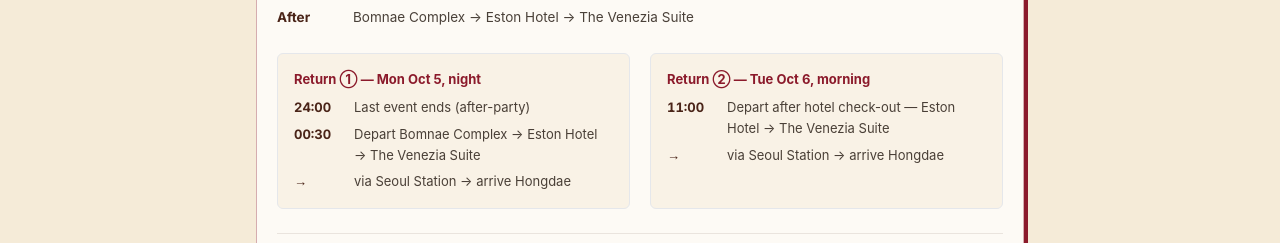
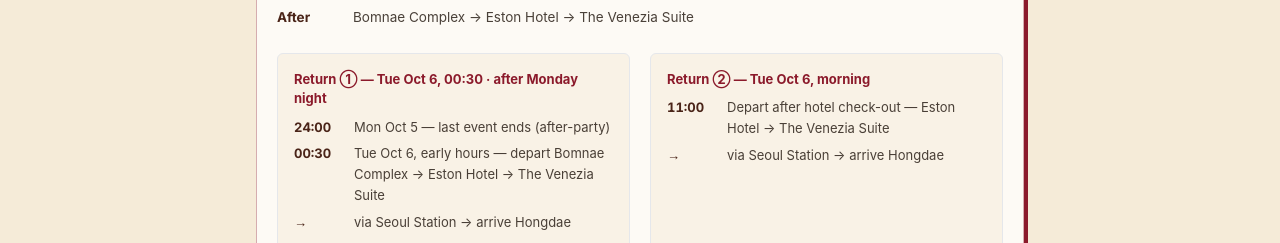
Before and after one commit to uedutainment-art/kcctf-website, a Next.js app: page /en/shuttle in a window 1280 px wide. Shown: the part 557-800 px from the top of the page. Built offline with nearby package versions, Linux system fonts and the light colour scheme; no server answers; a web font is replaced by a local one.

Commit message:
fix(shuttle): 귀가편 ① 날짜 정정 — 10/6(화) 00:30 (월요일 밤 행사 후)
Co-Authored-By: Claude Fable 5 <noreply@anthropic.com>

```diff
--- a/app/[locale]/shuttle/page.tsx
+++ b/app/[locale]/shuttle/page.tsx
@@ -32,9 +32,9 @@ export default function ShutttlePage({ params: { locale } }: { params: { locale:
       ];
   const returns: { label: string; steps: Step[] }[] = isKo
     ? [
-        { label: '귀가편 ① — 10/5(월) 밤', steps: [
-          { time: '24:00', text: '행사 종료 (애프터파티)' },
-          { time: '00:30', text: '봄내체육관 출발 → 에스턴호텔 → 더베네치아스위트' },
+        { label: '귀가편 ① — 10/6(화) 00:30 · 월요일 밤 행사 후', steps: [
+          { time: '24:00', text: '10/5(월) 행사 종료 (애프터파티)' },
+          { time: '00:30', text: '10/6(화) 새벽 — 봄내체육관 출발 → 에스턴호텔 → 더베네치아스위트' },
           { time: '→', text: '서울역 경유 → 홍대입구 도착' },
         ] },
         { label: '귀가편 ② — 10/6(화) 오전', steps: [
@@ -43,9 +43,9 @@ export default function ShutttlePage({ params: { locale } }: { params: { locale:
         ] },
       ]
     : [
-        { label: 'Return ① — Mon Oct 5, night', steps: [
-          { time: '24:00', text: 'Last event ends (after-party)' },
-          { time: '00:30', text: 'Depart Bomnae Complex → Eston Hotel → The Venezia Suite' },
+        { label: 'Return ① — Tue Oct 6, 00:30 · after Monday night', steps: [
+          { time: '24:00', text: 'Mon Oct 5 — last event ends (after-party)' },
+          { time: '00:30', text: 'Tue Oct 6, early hours — depart Bomnae Complex → Eston Hotel → The Venezia Suite' },
           { time: '→', text: 'via Seoul Station → arrive Hongdae' },
         ] },
         { label: 'Return ② — Tue Oct 6, morning', steps: [
--- a/content/en.json
+++ b/content/en.json
@@ -517,7 +517,7 @@
           },
           {
             "k": "Return",
-            "v": "① Mon Oct 5, 00:30 from Bomnae · ② Tue Oct 6, 11:00 from the hotels — choose when booking"
+            "v": "① Tue Oct 6, 00:30 from Bomnae (after Monday's last event) · ② Tue Oct 6, 11:00 from the hotels — choose when booking"
           },
           {
             "k": "Seats",
--- a/content/ko.json
+++ b/content/ko.json
@@ -517,7 +517,7 @@
           },
           {
             "k": "오는 편",
-            "v": "① 10/5(월) 00:30 봄내 출발 · ② 10/6(화) 11:00 호텔 출발 — 예약 시 선택"
+            "v": "① 10/6(화) 00:30 봄내 출발 (월요일 밤 행사 후) · ② 10/6(화) 11:00 호텔 출발 — 예약 시 선택"
           },
           {
             "k": "좌석",
```
